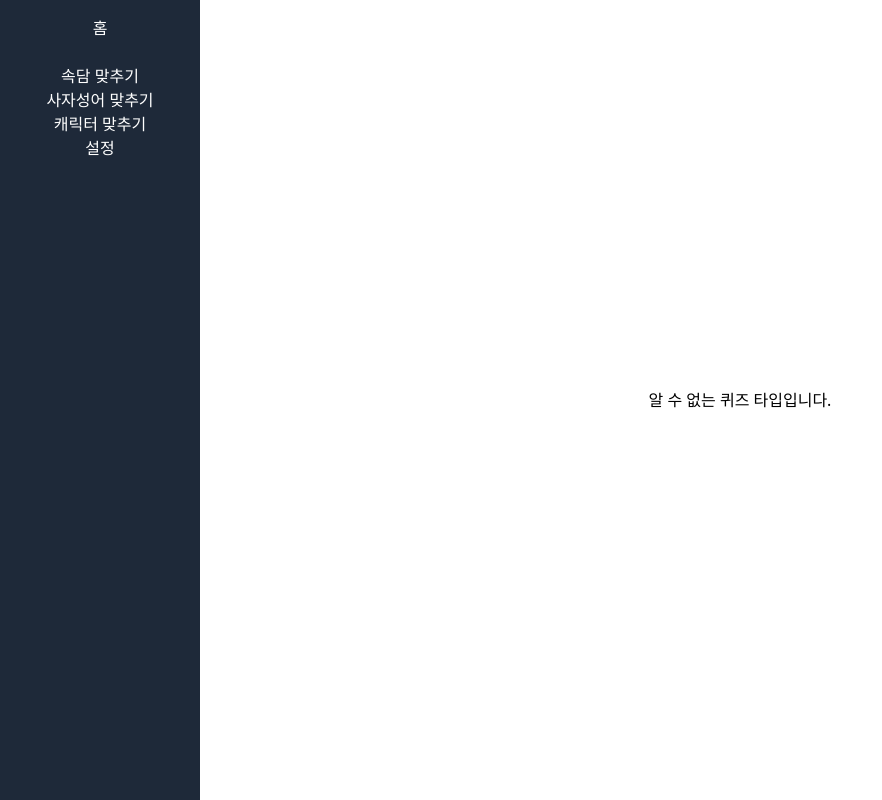
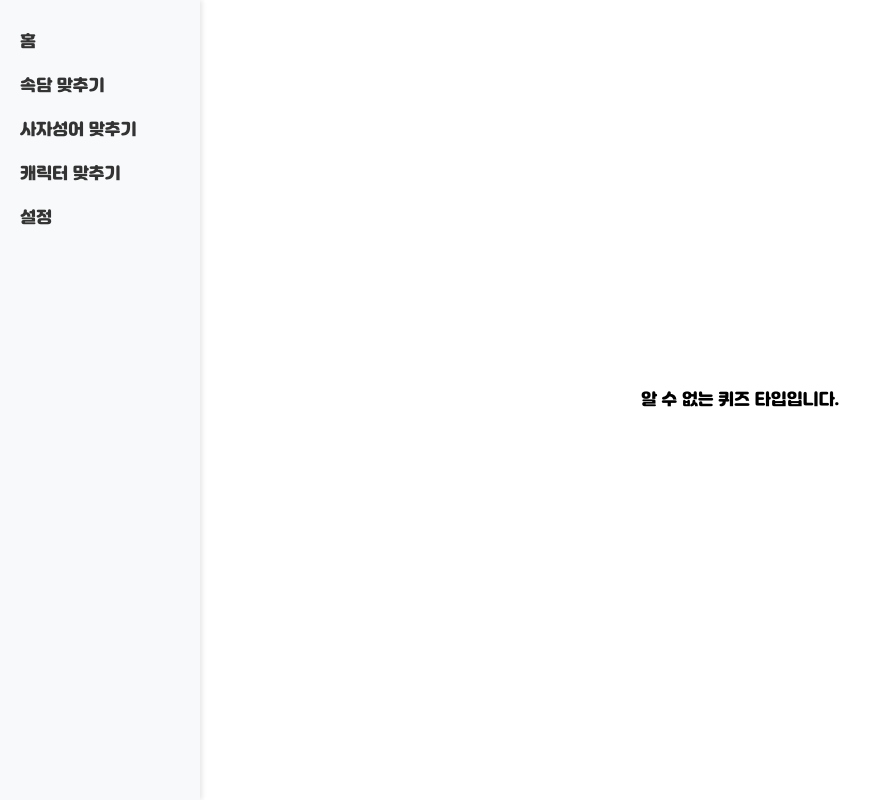
Before and after one commit to BokLeo/QuizGame, a Next.js app in the folder quiz-game-app/: page /quiz/1 in a window 1280 px wide. Shown: the whole page, without its empty margins (0-882 px from the left). Built offline with nearby package versions, Linux system fonts and the light colour scheme.

Commit message:
250312. Leo - 틀렸을 경우 정답 표시 - UI 조정 - Font 선정 및 적용

```diff
--- a/quiz-game-app/src/features/quiz/ProverbQuiz.tsx
+++ b/quiz-game-app/src/features/quiz/ProverbQuiz.tsx
@@ -18,8 +18,6 @@ export default function ProverbQuiz() {
   const [isQuizCompleted, setIsQuizCompleted] = useState(false);
 
 	useEffect(() => {
-
-		console.log(quizzes);
     // quizzes 데이터가 로드되었을 때 isCorrect 초기화
     if (quizzes.length > 0) {
       setIsCorrect(new Array(quizzes.length).fill(false)); // quizzes의 길이에 맞게 isCorrect 초기화
@@ -52,10 +50,13 @@ export default function ProverbQuiz() {
 		newIsCorrect[currentIndex] = userAnswer === currentQuiz.정답; // 정답이면 true, 아니면 false
 		setIsCorrect(newIsCorrect); // 배열을 업데이트
 
+		let delay = 0;
 		if (newIsCorrect[currentIndex]) {
 			setFeedback("정답입니다 😽");
+			delay = 1000;
 		} else {
 			setFeedback("틀렸습니다 😿");
+			delay = 2000;
 		}
 
 		// 다음 문제로 넘어가기
@@ -66,7 +67,7 @@ export default function ProverbQuiz() {
 			} else {
 				setIsQuizCompleted(true); // 퀴즈 완료 상태
 			}
-		}, 1000);
+		}, delay);
 	};
 
 
--- a/quiz-game-app/src/features/quiz/components/QuizComplete.tsx
+++ b/quiz-game-app/src/features/quiz/components/QuizComplete.tsx
@@ -22,7 +22,7 @@ const QuizComplete: React.FC<QuizCompleteProps> = ({ onRetry, isCorrect }) => {
         onClick={onRetry} // Calls the retry function passed as a prop
         className="flex items-center main-button"
       >
-        다시 도전하기 <i className="ml-2 fas fa-sync-alt" />
+        다시 도전! <i className="ml-2 fas fa-sync-alt" />
       </button>
     </div>
   );
--- a/quiz-game-app/src/features/quiz/components/QuizLayout.tsx
+++ b/quiz-game-app/src/features/quiz/components/QuizLayout.tsx
@@ -53,8 +53,6 @@ export default function QuizLayout({
   return (
     <div className="flex flex-col items-center justify-center h-screen p-4 w-full">
       <h1 className="text-2xl font-bold mb-4">{title}</h1>
-			가가가가가
-			<div>{isCorrect ? ` true ${isCorrect}` : `false ${isCorrect}`}</div>
 
 			{!isQuizCompleted ? (
 				// 퀴즈 진행 중일 때
--- a/quiz-game-app/src/features/quiz/components/QuizQuestion.tsx
+++ b/quiz-game-app/src/features/quiz/components/QuizQuestion.tsx
@@ -17,10 +17,8 @@ export default function QuizQuestion({
 	 useEffect(() => {
 
     if (!isCorrect) {
-			debugger;
       setQuestionWithAnswer(currentQuiz.문제); // 정답일 경우 원본 문제 표시
     } else {
-			debugger;
 			setQuestionWithAnswer(currentQuiz.문제.replace("___", currentQuiz.정답));
     }
   }, [isCorrect, currentQuiz]);
--- a/quiz-game-app/src/features/quiz/components/QuizSettings.tsx
+++ b/quiz-game-app/src/features/quiz/components/QuizSettings.tsx
@@ -30,14 +30,14 @@ const QuizSettings: React.FC<QuizSettingsProps> = ({
       <div className="flex items-center space-x-8 mb-8">
         <button
           onClick={handleIncrement}
-          className="w-12 h-12 bg-blue-500 text-white rounded-full flex items-center justify-center hover:bg-blue-600 focus:outline-none"
+          className="unit-button w-12 h-12 bg-gray-400 text-white rounded-full hover:bg-blue-600 hover:cursor-pointer focus:outline-none"
         >
           <i className="fas fa-plus"></i> {/* + 아이콘 */}
         </button>
         <div className="text-9xl font-black">{questionCount}</div>
         <button
           onClick={handleDecrement}
-          className="w-12 h-12 bg-blue-500 text-white rounded-full flex items-center justify-center hover:bg-blue-600 focus:outline-none"
+          className="unit-button w-12 h-12 bg-blue-500 text-white rounded-full flex items-center justify-center hover:bg-blue-600 focus:outline-none"
         >
           <i className="fas fa-minus"></i> {/* - 아이콘 */}
         </button>
--- a/quiz-game-app/src/shared/ui/navigation/Navigation.module.scss
+++ b/quiz-game-app/src/shared/ui/navigation/Navigation.module.scss
@@ -1,4 +1,32 @@
-#navigation{
-	width: 200px;
-	flex-shrink: 0;
+#navigation {
+  width: 200px;
+  height: 100vh;
+  background-color: #f8f9fa;
+  padding-top: 20px;
+  display: flex;
+  flex-direction: column;
+  justify-content: flex-start;
+  align-items: flex-start;
+	font-weight: bold;
+  box-shadow: 2px 0 5px rgba(0, 0, 0, 0.1);
+
+  a {
+    text-decoration: none;
+    color: #333;
+    padding: 10px 20px;
+    font-size: 16px;
+    width: 100%;
+    display: block;
+    transition: background-color 0.3s, color 0.3s;
+
+    &:hover {
+      background-color: #f1f3f5;
+      color: #007bff;
+    }
+
+    &.active {
+      background-color: #007bff;
+      color: #fff;
+    }
+  }
 }
--- a/quiz-game-app/src/shared/ui/navigation/Navigation.tsx
+++ b/quiz-game-app/src/shared/ui/navigation/Navigation.tsx
@@ -10,8 +10,8 @@ function NavigationContent() {
   const selectedMenu = searchParams?.get("menu") || "/";
 
   return (
-    <aside id={style.navigation} className="bg-gray-800 text-white flex flex-col items-center p-2">
-      <Link href="/" className="mb-4 block text-center w-full p-2">
+    <aside id={style.navigation} className="">
+      <Link href="/">
         홈
       </Link>
       <Link href="/quiz/Proverb" className={`${selectedMenu === "Proverb" ? "bg-gray-700" : ""}`}>속담 맞추기</Link>
--- a/quiz-game-app/src/styles/custom.scss
+++ b/quiz-game-app/src/styles/custom.scss
@@ -31,6 +31,18 @@
 	}
 }
 
+.unit-button{
+	@include button-style;
+	border-radius: 100%;
+	background-color: map.get($color-variables-gray, 400);
+	color: white;
+	padding-block: calc(var(--spacing)* 2);
+	padding-inline: calc(var(--spacing)* 4);
+	&:hover {
+		background-color: map.get($color-variables-main, 600);
+	}
+}
+
 .msg{
 	@include msg-style;
 	&.hint{
--- a/quiz-game-app/src/styles/globals.scss
+++ b/quiz-game-app/src/styles/globals.scss
@@ -1,2 +1,19 @@
 /* Tailwind 불러오기 */
 @use "tailwindcss";
+
+@font-face {
+  font-family: 'JalnanOTF00';
+  src: url('/fonts/JalnanOTF00.woff') format('woff'); /* TTF 파일 */
+  // font-weight: normal;
+  // font-style: normal;
+}
+
+@font-face {
+  font-family: 'JalnanGothic';
+  src: url('/fonts/JalnanGothic.woff') format('woff'); /* TTF 파일 */
+}
+
+
+body {
+  font-family: 'JalnanOTF00', sans-serif;
+}
```
Also changed, not shown: quiz-game-app/public/fonts/JalnanGothic.woff (added), quiz-game-app/public/fonts/JalnanOTF00.woff (added).
